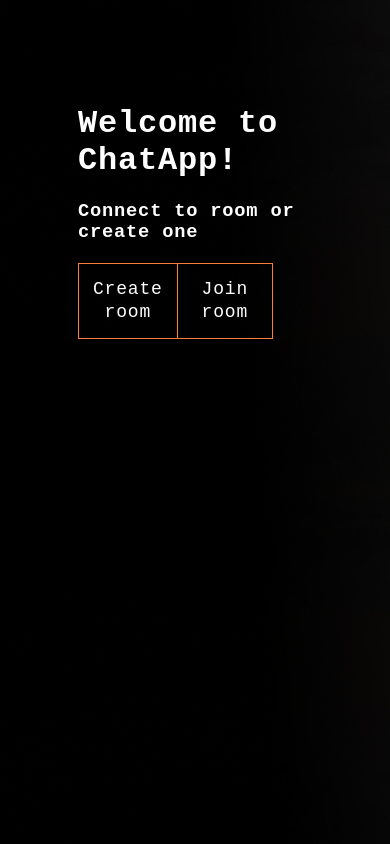
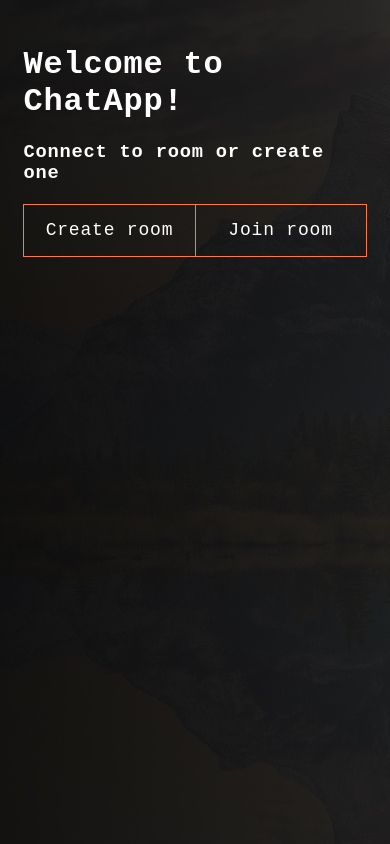
Before and after one commit to finalepta/chatApop, a Vue app in the folder client/: page / in a window 390 px wide. Built offline with nearby package versions, Linux system fonts and the light colour scheme.

Commit message:
added responsiveness

```diff
--- /dev/null
+++ b/client/src/assets/_mixins.scss
@@ -0,0 +1,5 @@
+@mixin respond-to($breakpoint) {
+  @media (max-width: $breakpoint) {
+    @content;
+  }
+}
--- a/client/src/assets/style.css
+++ b/client/src/assets/style.css
@@ -15,7 +15,8 @@ body {
   letter-spacing: 0.05em;
   background-image: url("./valley.jpg");
   background-repeat: no-repeat;
-  background-size: cover;
+  background-size: auto;
+  background-position: center center;
   height: 100vh;
   width: 100vw;
   margin: 0px;
--- a/client/src/components/CreateRoom.vue
+++ b/client/src/components/CreateRoom.vue
@@ -2,17 +2,19 @@
 import { computed, ref, type Ref } from "vue";
 import { sign, join } from "../http/userHttp.js";
 import { useRoute, useRouter } from "vue-router";
-import type { IToken } from "../http/userHttp";
 
 const route = useRoute();
 const router = useRouter();
+
+const props = defineProps({
+  create: String,
+});
 
 const username = ref("");
 const name = ref("");
 const password = ref("");
 const error = ref("");
 
-const create = computed(() => route.fullPath.slice(1) === "create");
 const showError = (el: Ref, text: string) => {
   el.value = text;
   setTimeout(function () {
@@ -22,11 +24,10 @@ const showError = (el: Ref, text: string) => {
 
 const click = async () => {
   try {
-    let user: IToken;
-    if (route.fullPath.slice(1) === "create") {
-      user = await sign(username.value, name.value, password.value);
+    if (props.create === "create") {
+      await sign(username.value, name.value, password.value);
     } else {
-      user = await join(username.value, name.value, password.value);
+      await join(username.value, name.value, password.value);
     }
     router.push(`/room/${name.value}`);
   } catch (e: any) {
@@ -49,7 +50,7 @@ const click = async () => {
         <span class="error-text">{{ error }}</span>
       </div>
       <div class="control">
-        <h1 v-if="create">Create your own room</h1>
+        <h1 v-if="create === 'create'">Create your own room</h1>
         <h1 v-else>Join somebody's room</h1>
       </div>
       <div class="control block-cube block-input">
@@ -99,7 +100,7 @@ const click = async () => {
       </div>
       <div class="control block-cube block-input">
         <input
-          v-if="create"
+          v-if="create === 'create'"
           name="password"
           v-model="password"
           type="password"
@@ -144,7 +145,7 @@ const click = async () => {
           <div class="bg-inner"></div>
         </div>
         <div
-          v-if="create"
+          v-if="create === 'create'"
           class="text"
         >
           Create room
@@ -378,5 +379,9 @@ h1 {
     }
   }
 }
-// /room creation styles
+@media (max-width: 567px) {
+  .form {
+    width: 100%;
+  }
+}
 </style>
--- a/client/src/router/index.ts
+++ b/client/src/router/index.ts
@@ -1,5 +1,4 @@
 import { createRouter, createWebHistory } from "vue-router";
-import GreetPage from "../views/GreetPage.vue";
 import ChatPage from "../views/ChatPage.vue";
 import CreateView from "../views/CreateView.vue";
 
@@ -9,22 +8,12 @@ const router = createRouter({
     {
       path: "/",
       name: "home",
-      component: GreetPage,
+      component: CreateView,
     },
     {
       path: "/room/:id",
       name: "chat",
       component: ChatPage,
-    },
-    {
-      path: "/create",
-      name: "create",
-      component: CreateView,
-    },
-    {
-      path: "/join",
-      name: "join",
-      component: CreateView,
     },
   ],
 });
--- a/client/src/views/ChatPage.vue
+++ b/client/src/views/ChatPage.vue
@@ -1,7 +1,7 @@
 <script setup lang="ts">
 import io from "socket.io-client";
 import { getRoom, type IChat, type IMessage } from "../http/roomHttp";
-import { computed, onBeforeMount, reactive, ref, type Ref } from "vue";
+import { onBeforeMount, onUpdated, reactive, ref } from "vue";
 import { useRoute, useRouter } from "vue-router";
 
 const route = useRoute();
@@ -11,8 +11,10 @@ const room = reactive({
   chat: {} as IChat,
 });
 const user = ref("");
+const isOpen = ref(false);
 const message = ref("");
 const socket = io("https://chatapp-server-g3av.onrender.com/");
+const scrollableDiv = ref();
 const loading = ref(true);
 
 onBeforeMount(async () => {
@@ -21,7 +23,6 @@ onBeforeMount(async () => {
   socket.connect();
   socket.emit("join", { room: route.params.id });
   socket.on("message", data => {
-    console.log(123);
     room.chat.messages.push(data);
   });
 
@@ -29,6 +30,10 @@ onBeforeMount(async () => {
   user.value = response.user;
 
   loading.value = false;
+});
+
+onUpdated(() => {
+  scrollableDiv.value.scrollTop = scrollableDiv.value.scrollHeight;
 });
 
 function formatTime(timestamp: number) {
@@ -62,7 +67,6 @@ const sendMessage = () => {
       ? room.chat.messages.find(el => el.user === user.value)?.color
       : getRandomColor(),
   };
-  console.log(msg);
   room.chat.messages.push(msg);
   socket.emit("sendMessage", msg);
   message.value = "";
@@ -80,7 +84,23 @@ const leaveRoom = () => {
     <div class="chat">
       <div class="chat__wrapper">
         <div class="chat__header">
-          <div class="chat__name">{{ room.chat.name }}</div>
+          <div class="chat__info">
+            <div class="chat__name">{{ room.chat.name }}</div>
+            <div class="chat__dropdown">
+              <button
+                class="chat__button"
+                @click="isOpen = !isOpen"
+              >
+                {{ isOpen ? "Hide users ▲" : "Show users ▼" }}
+              </button>
+              <ul
+                class="chat__list"
+                v-if="isOpen"
+              >
+                <li v-for="user in room.chat.users">{{ user.username }}</li>
+              </ul>
+            </div>
+          </div>
           <button
             class="chat__btn"
             @click="leaveRoom"
@@ -88,7 +108,10 @@ const leaveRoom = () => {
             Leave room
           </button>
         </div>
-        <div class="chat__messages">
+        <div
+          class="chat__messages"
+          ref="scrollableDiv"
+        >
           <div
             class="loading"
             v-if="loading"
@@ -200,10 +223,57 @@ const leaveRoom = () => {
     border: 1px solid rgba(0, 0, 0, 0.4);
     border-radius: 8px;
   }
+  &__info {
+    display: flex;
+    justify-content: space-between;
+    align-items: center;
+    position: relative;
+  }
+  &__button {
+    background-color: transparent;
+    border: none;
+    color: #888;
+    cursor: pointer;
+    font-size: 13px;
+    margin-left: 10px;
+  }
+  &__list {
+    position: absolute;
+    top: 12px;
+    left: 98px;
+    background-color: rgb(46, 49, 60);
+    border: 1px solid rgba(0, 0, 0, 0.6);
+    padding: 10px;
+    list-style-type: none;
+  }
   &__messages {
     padding: 20px;
     height: 100%;
     overflow: auto;
+    &::-webkit-scrollbar {
+      width: 10px;
+      height: 10px;
+    }
+
+    /* Define the scrollbar track */
+    &::-webkit-scrollbar-track {
+      background: transparent;
+    }
+
+    /* Define the scrollbar thumb */
+    &::-webkit-scrollbar-thumb {
+      background: linear-gradient(
+        0deg,
+        rgb(32, 32, 32) 0%,
+        rgba(23, 26, 35, 0.8) 100%
+      );
+      border-radius: 5px;
+    }
+
+    /* Define the scrollbar thumb on hover */
+    &::-webkit-scrollbar-thumb:hover {
+      background: #a1a1a1;
+    }
   }
   &__header {
     display: flex;
@@ -312,10 +382,14 @@ const leaveRoom = () => {
   }
   &__text {
     background-color: #ffa473;
+
+    word-break: break-all;
     padding: 10px;
     border-radius: 24px 16px 16px 4px;
     &-right {
       background-color: #ffa473;
+
+      word-break: break-all;
       padding: 10px;
       border-radius: 16px 24px 4px 16px;
     }
@@ -331,4 +405,49 @@ const leaveRoom = () => {
     }
   }
 }
+@media (max-width: 1200px) {
+  .wrapper {
+    padding: 0;
+  }
+  .chat {
+    height: 100%;
+    width: 100%;
+  }
+}
+@media (max-width: 768px) {
+  .chat {
+    padding: 10px;
+    &__message,
+    &__message-right {
+      width: 80%;
+    }
+    &__text,
+    &__text-right {
+      word-wrap: break-word;
+      word-break: break-all;
+    }
+    &__input {
+      padding-right: 50px;
+    }
+  }
+}
+@media (max-width: 576px) {
+  .chat {
+    &__name {
+      font-size: 20px;
+    }
+    &__message,
+    &__message-right {
+      width: 100%;
+    }
+    &__text,
+    &__text-right {
+      word-wrap: break-word;
+      word-break: break-all;
+    }
+    &__btn {
+      padding: 13px 12px;
+    }
+  }
+}
 </style>
--- a/client/src/views/CreateView.vue
+++ b/client/src/views/CreateView.vue
@@ -24,8 +24,6 @@ const option = ref("");
           value="create"
           id="create"
           class="greet__input"
-          :checked="route.fullPath === '/create'"
-          @click="$router.push('/create')"
         />
         <label
           for="create"
@@ -37,11 +35,9 @@ const option = ref("");
         <input
           type="radio"
           v-model="option"
-          :checked="route.fullPath === '/join'"
           value="join"
           id="join"
           class="greet__input"
-          @click="$router.push('/join')"
         />
         <label
           for="join"
@@ -50,8 +46,11 @@ const option = ref("");
         >
       </li>
     </ul>
-    <div class="greet__create">
-      <CreateRoom />
+    <div
+      class="greet__create"
+      v-if="option"
+    >
+      <CreateRoom :create="option" />
     </div>
   </div>
 </template>
@@ -135,4 +134,18 @@ const option = ref("");
     color: var(--color-text-white);
   }
 }
+@media (max-width: 768px) {
+  .greet {
+    padding: 6vh 14vw;
+    &__choose {
+      width: auto;
+    }
+  }
+}
+@media (max-width: 576px) {
+  .greet {
+    padding: 3vh 6vw;
+    margin: 0 auto;
+  }
+}
 </style>
--- a/client/src/views/GreetPage.vue
+++ /dev/null
@@ -1,130 +0,0 @@
-<script setup lang="ts">
-import { ref } from "vue";
-
-const option = ref("");
-</script>
-
-<template>
-  <div class="greet">
-    <h1 class="greet__title">Welcome to ChatApp!</h1>
-    <h3
-      class="greet__subtitle"
-      v-if="!option"
-    >
-      Connect to room or create one
-    </h3>
-    <ul class="greet__choose">
-      <li class="greet__option">
-        <input
-          type="radio"
-          v-model="option"
-          value="create"
-          id="create"
-          class="greet__input"
-          @click="$router.push('/create')"
-        />
-        <label
-          for="create"
-          class="greet__label"
-          >Create room</label
-        >
-      </li>
-      <li class="greet__option">
-        <input
-          type="radio"
-          v-model="option"
-          value="join"
-          id="join"
-          class="greet__input"
-          @click="$router.push('/join')"
-        />
-        <label
-          for="join"
-          class="greet__label"
-          >Join room</label
-        >
-      </li>
-    </ul>
-  </div>
-</template>
-
-<style scoped lang="scss">
-.greet {
-  padding: 10vh 20vw;
-  &__choose {
-    width: 50vw;
-    display: flex;
-    align-items: stretch;
-    margin: 0;
-    padding: 0;
-    font-weight: 400;
-    font-size: 18px;
-    line-height: 23px;
-    text-align: center;
-    border-radius: 4px;
-    list-style: none;
-  }
-  &__option {
-    flex: 1 1 0;
-  }
-  &__option + &__option {
-    margin-left: -1px;
-  }
-  &__option label {
-    position: relative;
-    z-index: 2;
-
-    display: flex;
-    justify-content: center;
-    align-items: center;
-    text-align: center;
-    padding: 14px;
-
-    color: var(--color-text-white);
-
-    user-select: none;
-    cursor: pointer;
-    border: solid 0.5px var(--color-accent);
-    background-color: transparent;
-    transition: 0.3s ease;
-    transition-property: color, border, background, z-index, margin;
-  }
-
-  &__option input[type="radio"] {
-    position: absolute;
-
-    width: 1px;
-    height: 1px;
-    margin: -1px;
-    padding: 0;
-    overflow: hidden;
-
-    white-space: nowrap;
-
-    border: 0;
-
-    clip: rect(0 0 0 0);
-    -webkit-clip-path: inset(100%);
-    clip-path: inset(100%);
-  }
-
-  &__option label:hover {
-    z-index: 3;
-
-    color: var(--color-accent);
-  }
-
-  &__option input[type="radio"]:checked + label {
-    z-index: 0;
-
-    color: var(--color-text-white);
-
-    border-color: transparent;
-    background-color: var(--color-accent);
-  }
-
-  &__option input[type="radio"]:checked + label:hover {
-    color: var(--color-text-white);
-  }
-}
-</style>
```
Also changed, not shown: 2 other files (tests, documents, lock files or other folders).
